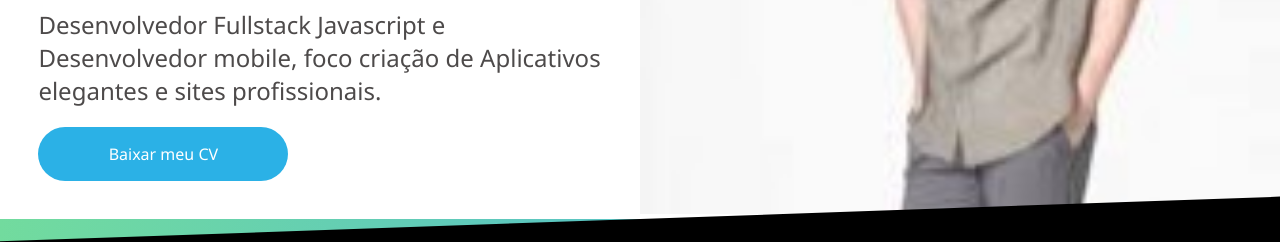
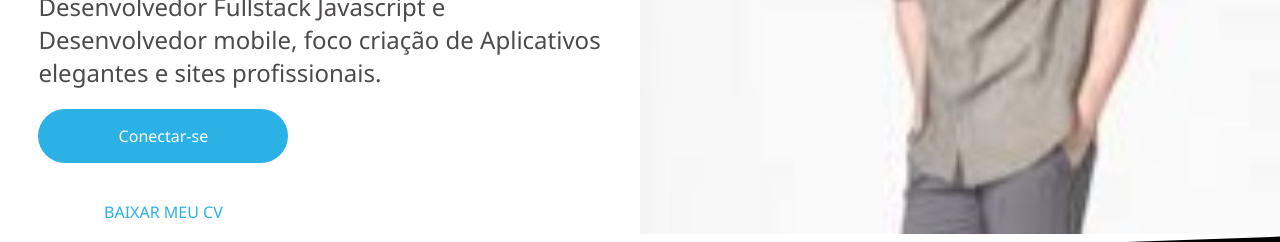
Before and after one commit to felipetaua/Portfolio, a plain HTML site: page index.html in a window 1280 px wide. Shown: the part 543-785 px from the top of the page. Drawn offline with Linux system fonts and the light colour scheme.

Commit message:
adicionando botão de baixar curriculo, estilizando e ajustando os botões

```diff
--- a/index.html
+++ b/index.html
@@ -29,7 +29,9 @@
         <div class="hero-content">
             <h1 class="hero-title">Olá Sou Tauã Felipe Rocha</h1>
             <p class="hero-text">Desenvolvedor Fullstack Javascript e Desenvolvedor mobile, foco criação de Aplicativos elegantes e sites profissionais.</p>
-            <a href="https://wa.me/554498899322" target="_blank" class="btn btn-action" rel="noopener noreferrer">Baixar meu CV</a>
+            <a href="https://wa.me/554498899322" target="_blank" class="btn btn-action" rel="noopener noreferrer">Conectar-se</a>
+            <br>
+            <a href="src/doc/curriculo.txt" download="taua-felipe-curriculo.doc" target="_blank" class="btn btn-action btn-cv" rel="noopener noreferrer">Baixar meu CV</a>
         </div>
         <div class="hero-image">
             <img class="main-image" src="./src/img/test.jpg" alt="">
--- a/src/css/style.css
+++ b/src/css/style.css
@@ -77,8 +77,21 @@ ul {
     transition: 1s all;
 }
 
-.btn-action:hover {
+.btn-cv {
+    background: transparent;
+    text-transform: uppercase;
+    color: var(--primaryColor);
+}
+
+.btn-cv:hover {
+    text-decoration: underline;
+}
+
+.btn-action:hover:not(.btn-cv:hover) {
     opacity: 0.6;
+    background: transparent;
+    color: var(--primaryColor);
+    border: 1px solid var(--primaryColor);
 }
 
 /* HERO SECTION */
```
